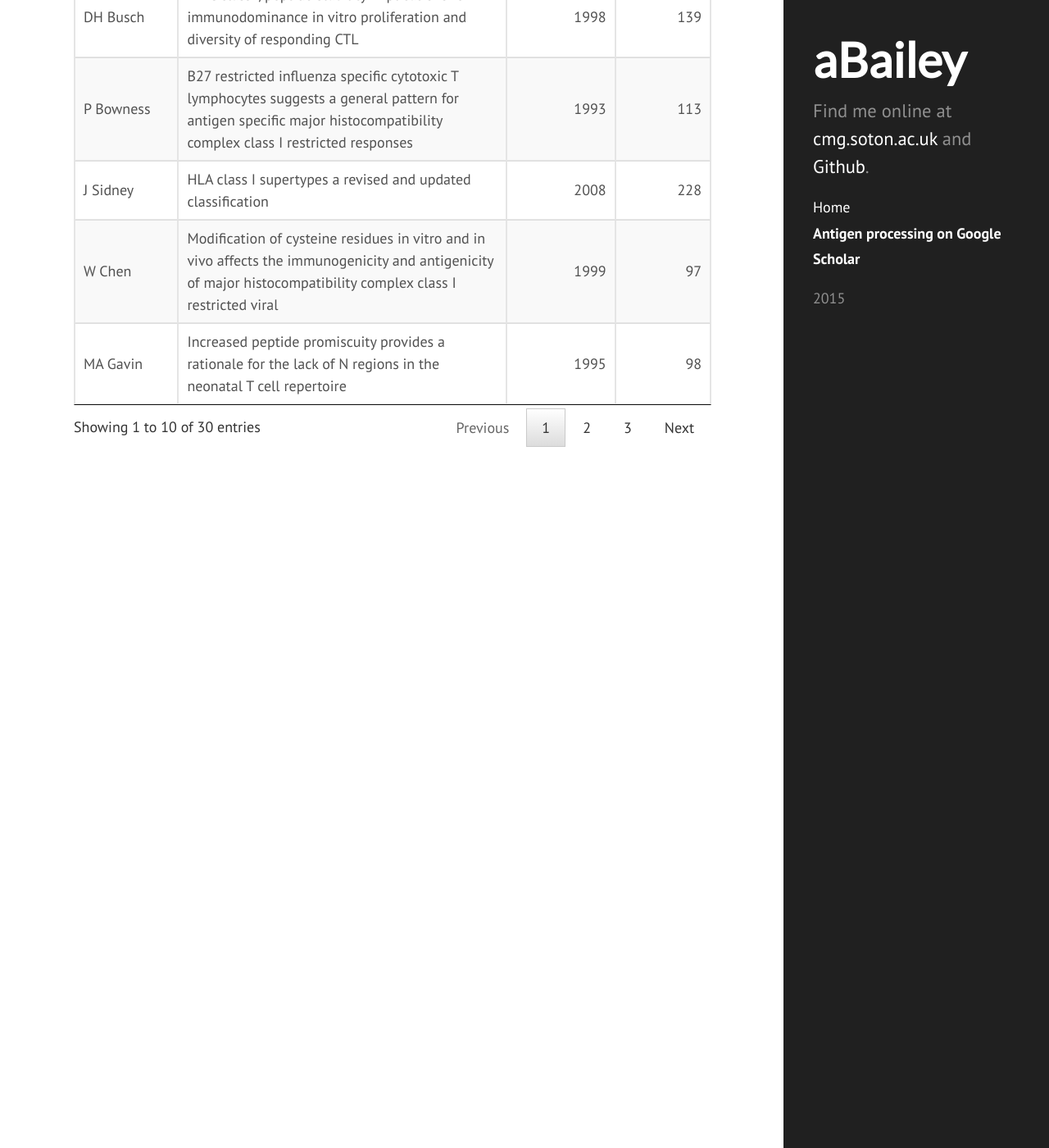
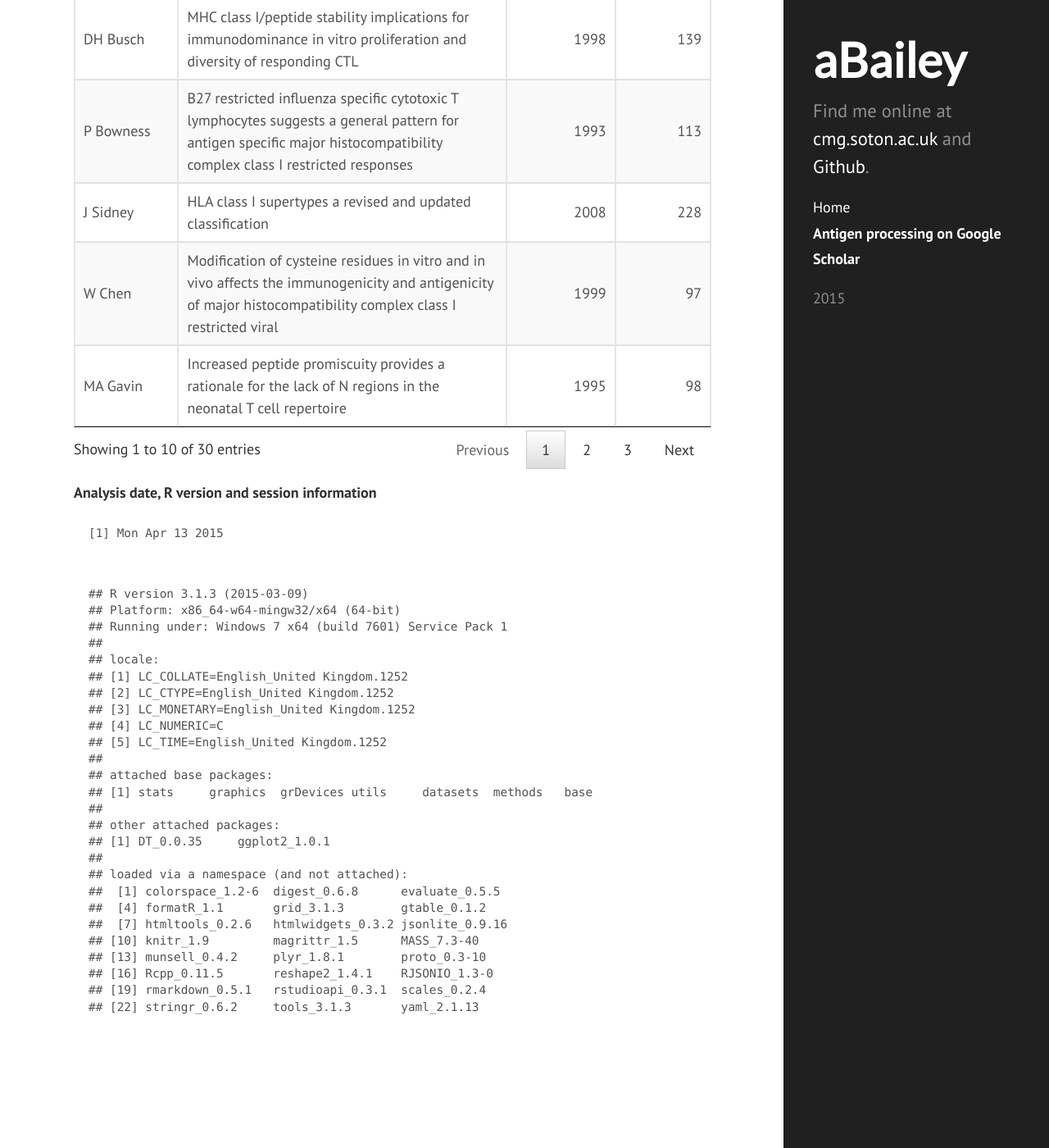
Before and after one commit to ab604/ab604.github.io, a Jekyll site: the page built from 2015-04-10-ap-stats.html, in a window 1280 px wide and 1400 px high, scrolled down 15041 px. Shown: the whole window at 82% size. Built offline with Jekyll 4.4.1, drawn with Linux system fonts in a browser that asks for light colours; Markdown is read by kramdown in place of the engine named in the settings; some of the changed text lies outside the part shown.

Commit message:
update site

```diff
--- a/2015-04-10-ap-stats.html
+++ b/2015-04-10-ap-stats.html
@@ -89,6 +89,7 @@ img {
 <li><a href="#mhc-i-structure">MHC I structure</a></li>
 <li><a href="#mhc-i-conformational-change">MHC I conformational change</a></li>
 <li><a href="#mhc-i-peptide-reportoire">MHC I peptide reportoire</a></li>
+<li><a href="#analysis-date-r-version-and-session-information">Analysis date, R version and session information</a></li>
 </ul></li>
 </ul>
 </div>
@@ -416,6 +417,40 @@ img {
 
 
 </div>
+<div id="analysis-date-r-version-and-session-information" class="section level4">
+<h4>Analysis date, R version and session information</h4>
+<pre><code>[1] Mon Apr 13 2015</code></pre>
+<pre><code>## R version 3.1.3 (2015-03-09)
+## Platform: x86_64-w64-mingw32/x64 (64-bit)
+## Running under: Windows 7 x64 (build 7601) Service Pack 1
+##
+## locale:
+## [1] LC_COLLATE=English_United Kingdom.1252
+## [2] LC_CTYPE=English_United Kingdom.1252
+## [3] LC_MONETARY=English_United Kingdom.1252
+## [4] LC_NUMERIC=C
+## [5] LC_TIME=English_United Kingdom.1252
+##
+## attached base packages:
+## [1] stats     graphics  grDevices utils     datasets  methods   base
+##
+## other attached packages:
+## [1] DT_0.0.35     ggplot2_1.0.1
+##
+## loaded via a namespace (and not attached):
+##  [1] colorspace_1.2-6  digest_0.6.8      evaluate_0.5.5
+##  [4] formatR_1.1       grid_3.1.3        gtable_0.1.2
+##  [7] htmltools_0.2.6   htmlwidgets_0.3.2 jsonlite_0.9.16
+## [10] knitr_1.9         magrittr_1.5      MASS_7.3-40
+## [13] munsell_0.4.2     plyr_1.8.1        proto_0.3-10
+## [16] Rcpp_0.11.5       reshape2_1.4.1    RJSONIO_1.3-0
+## [19] rmarkdown_0.5.1   rstudioapi_0.3.1  scales_0.2.4
+## [22] stringr_0.6.2     tools_3.1.3       yaml_2.1.13</code></pre>
+</div>
+</div>
+
+
+</div>
 
 <script>
 
```
Also changed, not shown: 2 other files.
